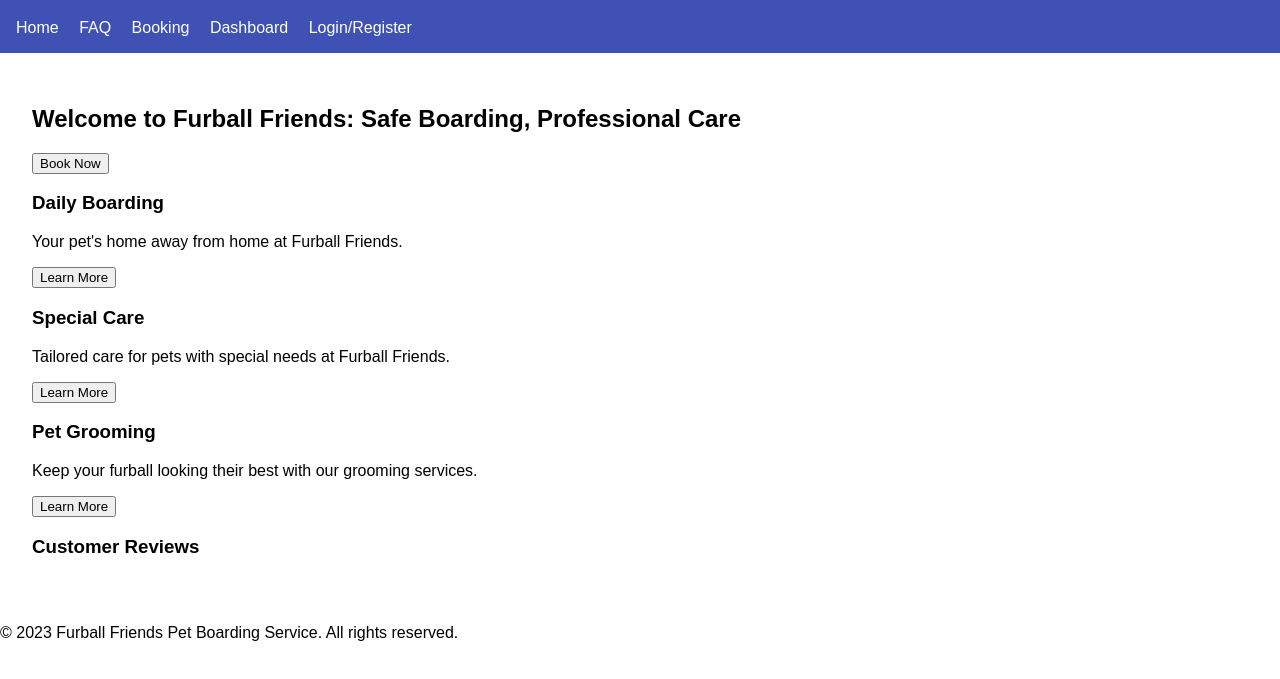
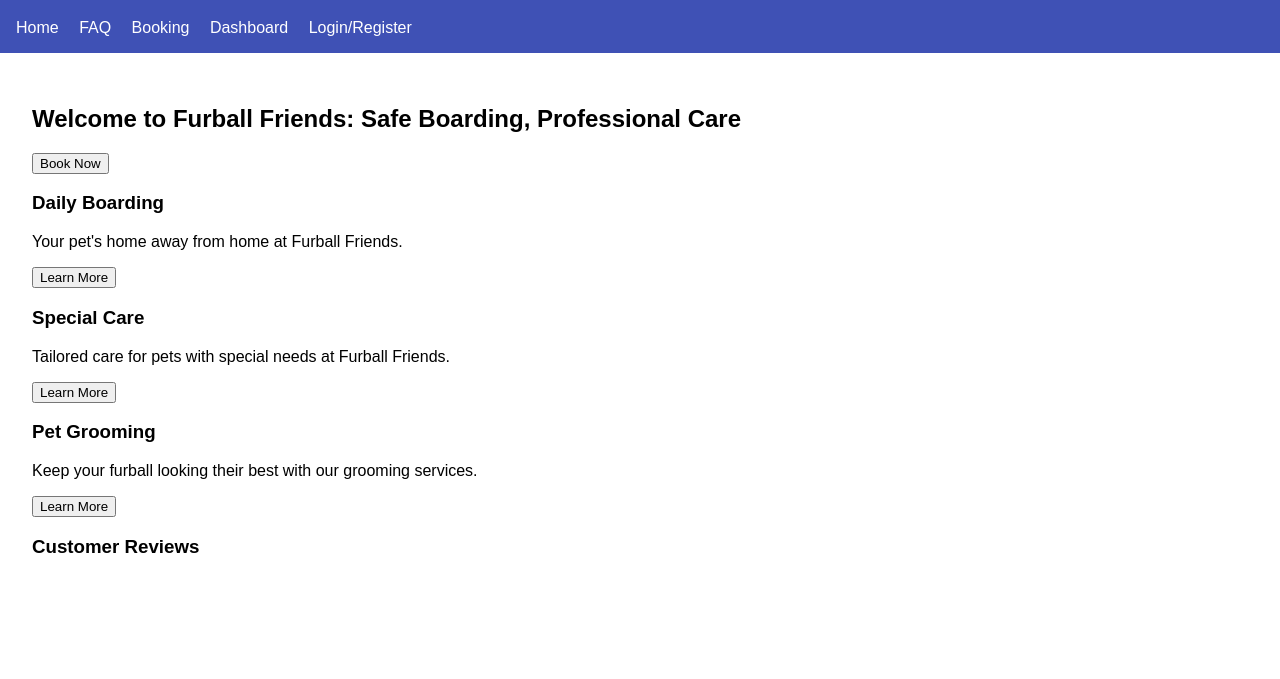
Before and after one commit to Yilin-Wang14/888212-team-project, a plain HTML site: page index.html in a window 1280 px wide. Shown: the part 77-756 px from the top of the page. Drawn offline with Linux system fonts and the light colour scheme.

Commit message:
Update index.html

```diff
--- a/index.html
+++ b/index.html
@@ -87,7 +87,7 @@
     </main>
 
     <footer>
-        <p>&copy; 2023 Furball Friends Pet Boarding Service. All rights reserved.</p>
+        <!-- Footer content removed as requested -->
     </footer>
 
     <script>
```
